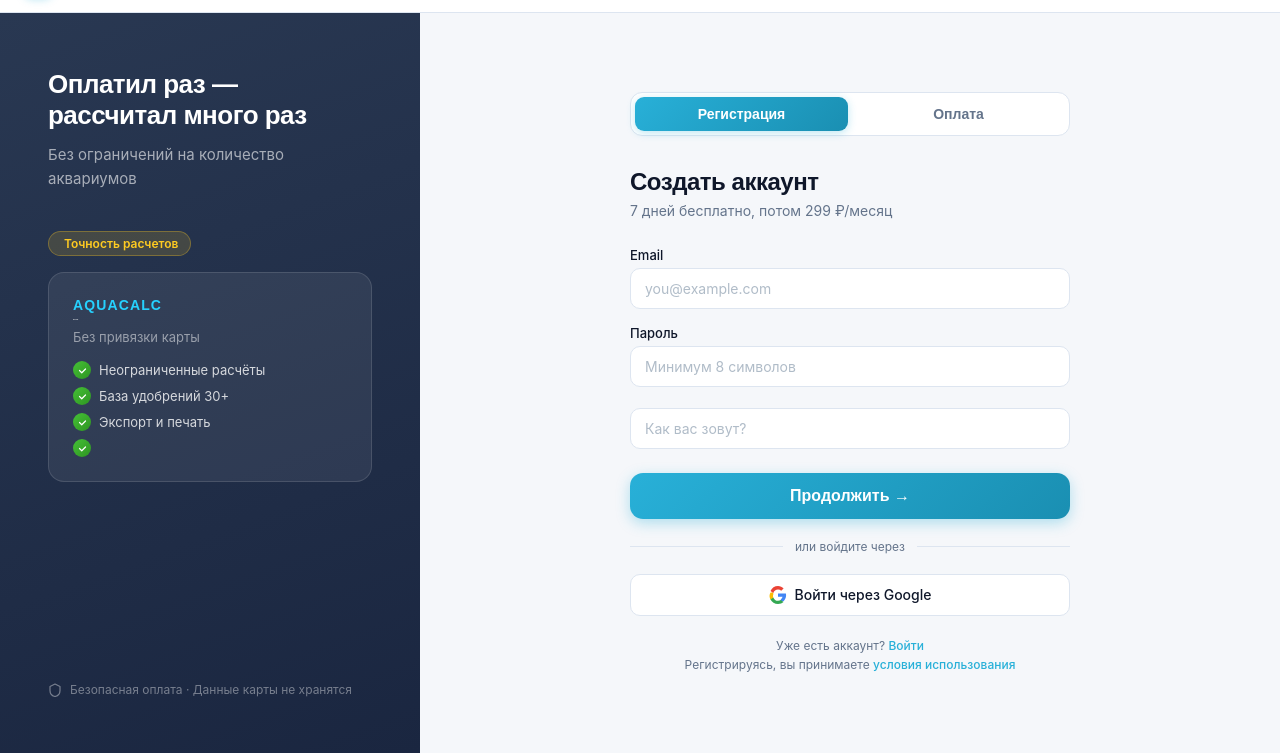
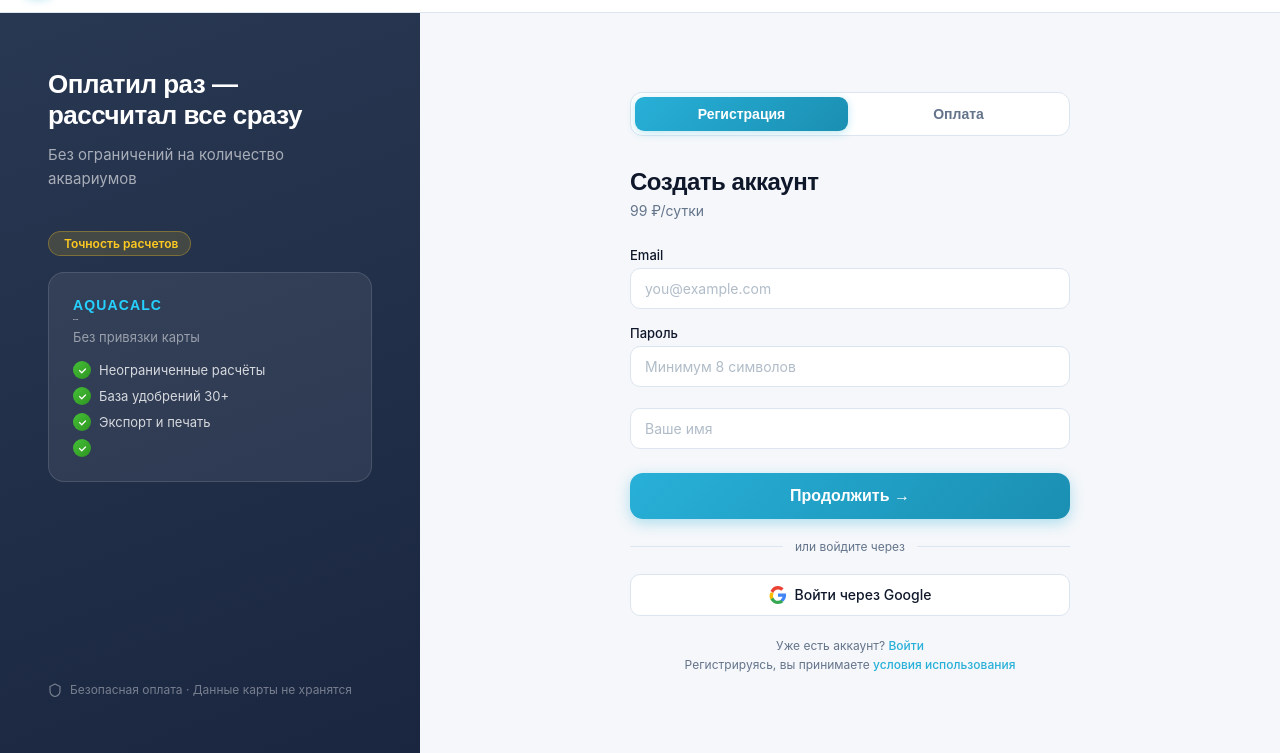
Before and after one commit to ekaterina-kulygina/Aquacalc, a plain HTML site: page register.html in a window 1280 px wide. Shown: the part 98-851 px from the top of the page. Drawn offline with Linux system fonts and the light colour scheme; a web font is replaced by a local one.

Commit message:
Update register.html

```diff
--- a/register.html
+++ b/register.html
@@ -127,7 +127,7 @@ nav{background:#fff;border-bottom:1px solid var(--border);padding:0 24px;height:
   <div class="left-panel">
     <div>
       <div class="lp-title">Оплатил раз —
-рассчитал много раз</div>
+рассчитал все сразу</div>
       <div class="lp-sub">Без ограничений на количество аквариумов</div>
       <div class="plan-badge"> Точность расчетов</div>
       <div class="plan-card" style="font-size: 14px">
@@ -159,7 +159,7 @@ nav{background:#fff;border-bottom:1px solid var(--border);padding:0 24px;height:
       <!-- REGISTER form -->
       <div id="form-reg">
         <div class="form-title">Создать аккаунт</div>
-        <div class="form-sub">7 дней бесплатно, потом 299 ₽/месяц</div>
+        <div class="form-sub"> 99 ₽/сутки</div>
         <div class="field">
           <label class="flbl">Email</label>
           <input class="finput" type="email" placeholder="you@example.com">
@@ -171,7 +171,7 @@ nav{background:#fff;border-bottom:1px solid var(--border);padding:0 24px;height:
         <div class="field">
           <label class="flbl">
 </label>
-          <input class="finput" type="text" placeholder="Как вас зовут?">
+          <input class="finput" type="text" placeholder="Ваше имя">
         </div>
         <button class="btn-submit" onclick="showTab('pay')">Продолжить →</button>
         <div class="divider"><div class="divider-line"></div><div class="divider-text">или войдите через</div><div class="divider-line"></div></div>
```
